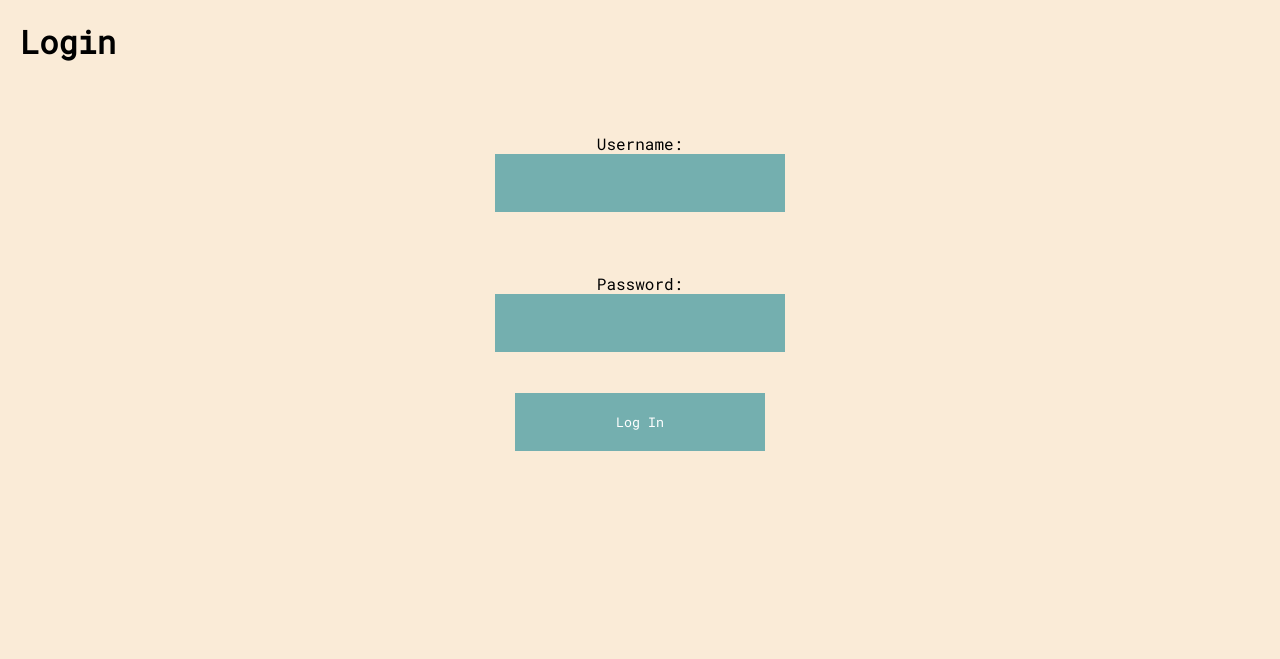
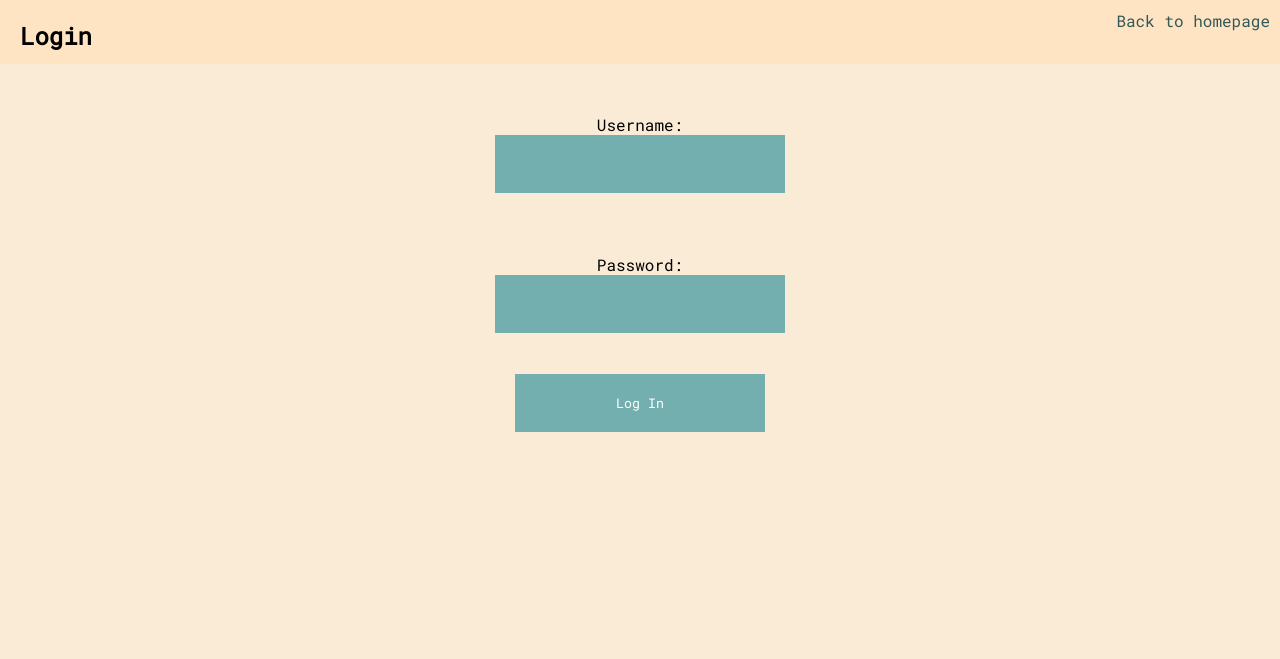
Before and after one commit to kirsijo/pulla_connoisseur, a PHP site: page /login.php in a window 1280 px wide. Shown: the top 659 px of the page. Run offline with PHP 8.4, Linux system fonts and the light colour scheme; data that the repository does not hold is empty.

Commit message:
added back to homepage on review site

```diff
--- a/login.php
+++ b/login.php
@@ -32,9 +32,16 @@ if($_SERVER['REQUEST_METHOD'] == 'POST') {
     <link rel="stylesheet" href="pulla.css" />
     <title>Login</title>
   </head>
+  <header>
+    <nav>
+    <h1>Login</h1>
+    <a href="pulla.php">Back to homepage</a>
+    </nav>
+  </header>
   <body>
       <main>
-<h1>Login</h1>
+
+
 <form id="login" method="POST" action="login.php">
   <label for="username">Username:</label> <input type="text" id="username" name="username"><br>
   <label for="password">Password: </label><input type="password" id="password" name="password"><br>
--- a/pulla.css
+++ b/pulla.css
@@ -11,7 +11,7 @@
 
 nav {
   background-color: bisque;
-  height: 10vh;
+  height: 4rem;
   display: flex;
   justify-content: space-between;
 }
@@ -22,8 +22,10 @@ h1 {
 }
 
 a {
-  margin: 20px;
   font-family: var(--font-main);
+  text-decoration: none;
+  color: rgb(50, 88, 88);
+  margin: 10px;
 }
 
 #pulla-intro {
@@ -36,7 +38,6 @@ a {
 
 body {
   background-color: antiquewhite;
-  height: 80vh;
 }
 
 #search {
--- a/pullasession.php
+++ b/pullasession.php
@@ -1,10 +1,7 @@
 <?php
 session_start();
 $logged_in = $_SESSION['logged_in'] ?? false;
-/*
-$email = 'jamesbond@gmail.com';
-$password  = 'password';
-*/
+
 
 function cryptpassword($pass) {
     $hashFormat = "$2y$10$";
--- a/submitreview.php
+++ b/submitreview.php
@@ -11,6 +11,8 @@
 <header id="review-header">
 <nav>
     <h1>Submit a review</h1>
+    <div id="links">
+    <a href="pulla.php">Back to homepage</a>
     <?php
         if ($logged_in == false) {
         echo "<a href='login.php'>Login to submit a review</a>";
@@ -18,6 +20,8 @@
        echo "<a href='logout.php'> Log out </a>";
       };
         ?>
+        </div>
+
 </nav>
 </header>
 
```
